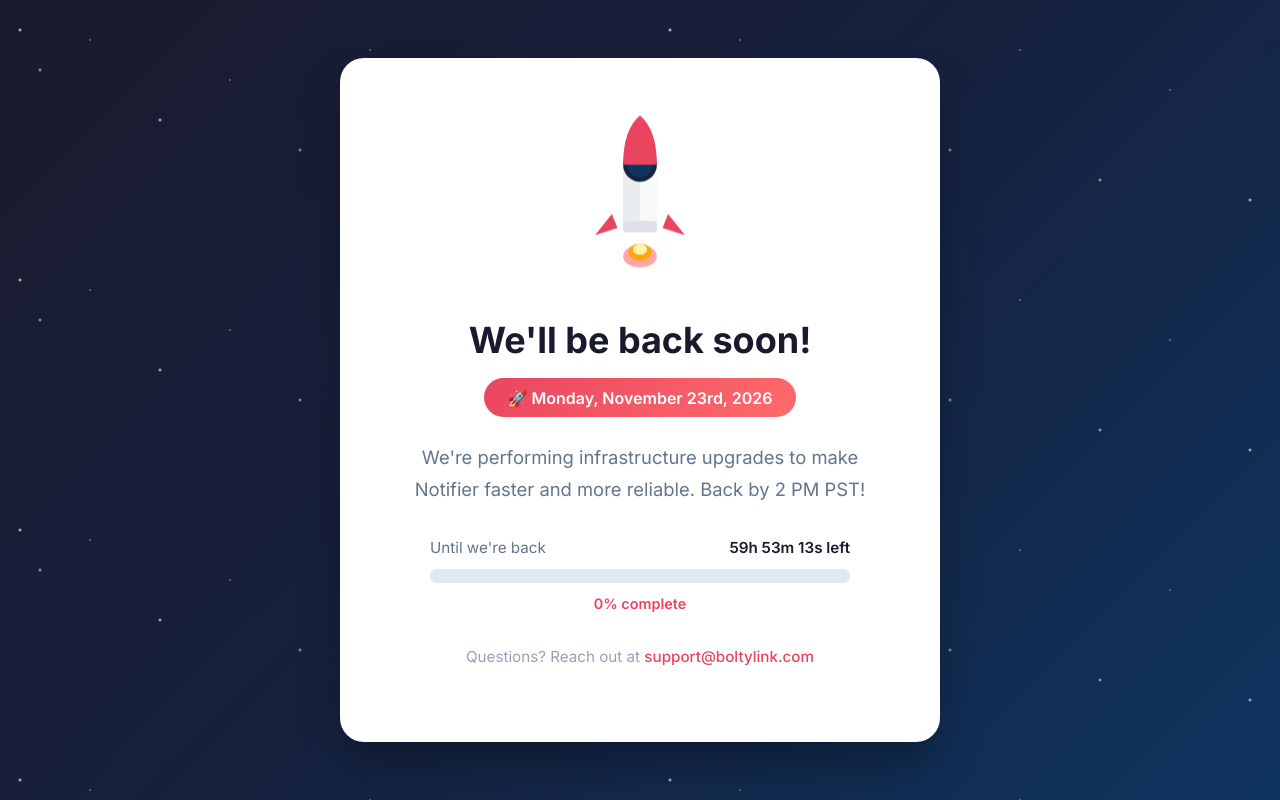
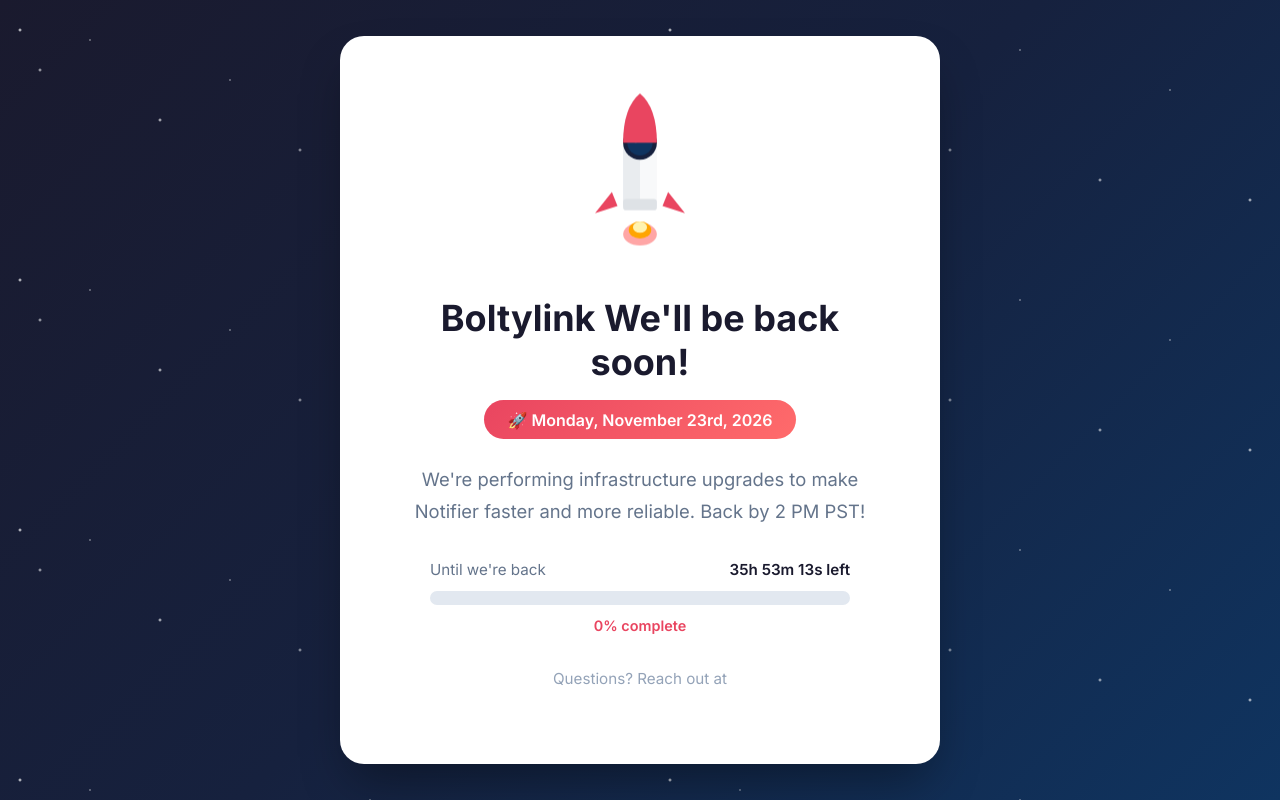
Before and after one commit to alucaz/maintpage, a plain HTML site: page index.html in a window 1280 px wide. Drawn offline with Linux system fonts and the light colour scheme.

Commit message:
Update index.html

```diff
--- a/index.html
+++ b/index.html
@@ -260,7 +260,7 @@
             </svg>
         </div>
 
-        <h1>We'll be back soon!</h1>
+        <h1>Boltylink We'll be back soon!</h1>
 
         <div class="date-badge">
             🚀 Monday, November 23rd, 2026
@@ -283,7 +283,7 @@
         </div>
 
         <p class="footer-text">
-            Questions? Reach out at <a href="mailto:support@boltylink.com">support@boltylink.com</a>
+            Questions? Reach out at <a href="mailto:support@boltylink.com"></a>
         </p>
     </div>
 
@@ -291,7 +291,7 @@
         function updateProgress() {
             // Maintenance window: Monday Jan 5, 2026 from 8 AM PST to 2 PM PST
             const startTime = new Date('2026-11-21T08:00:00-08:00').getTime();
-            const endTime = new Date('2026-11-23T14:00:00-08:00').getTime();
+            const endTime = new Date('2026-11-22T14:00:00-08:00').getTime();
             const now = Date.now();
 
             const totalDuration = endTime - startTime;
```
